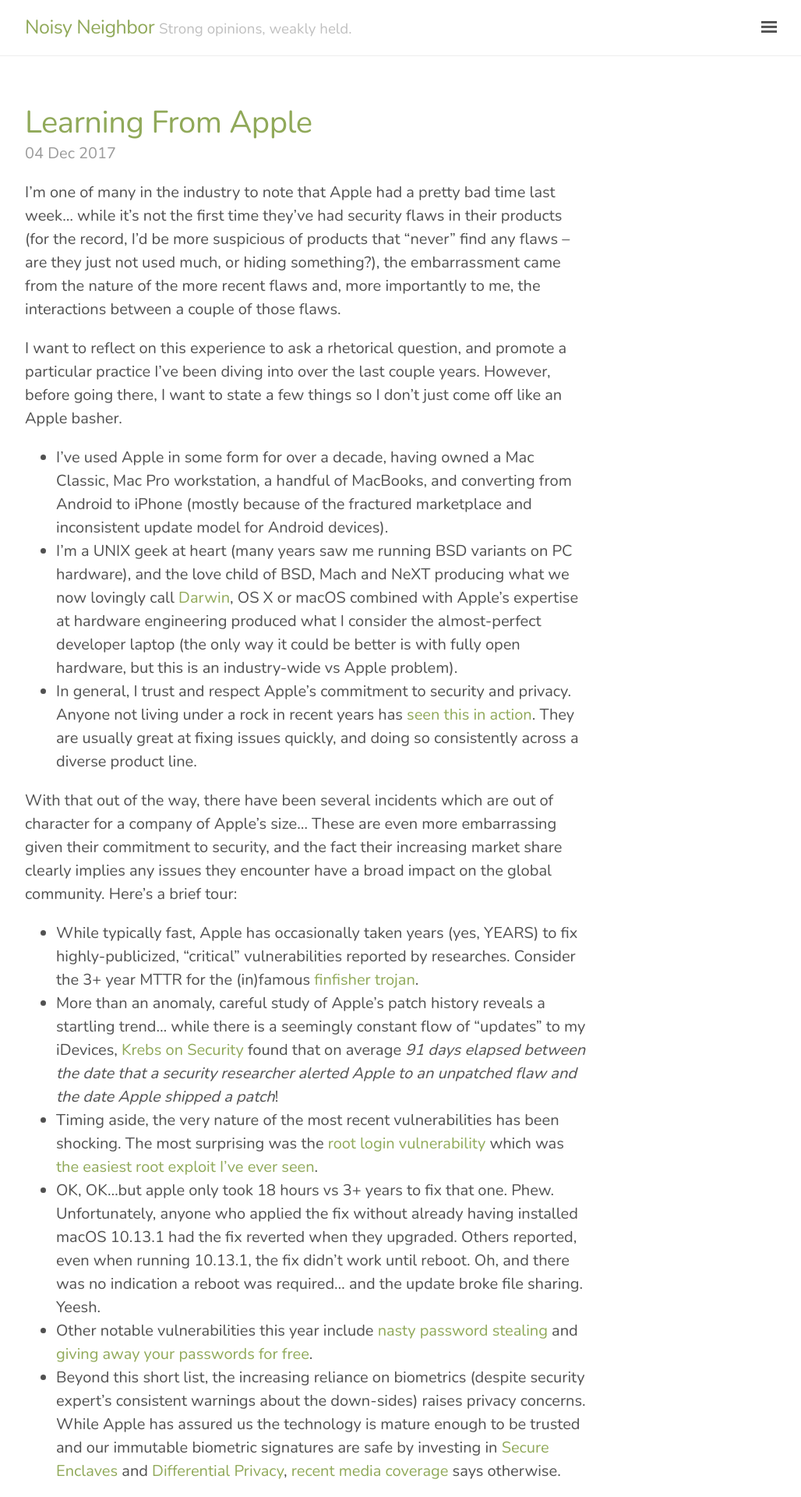
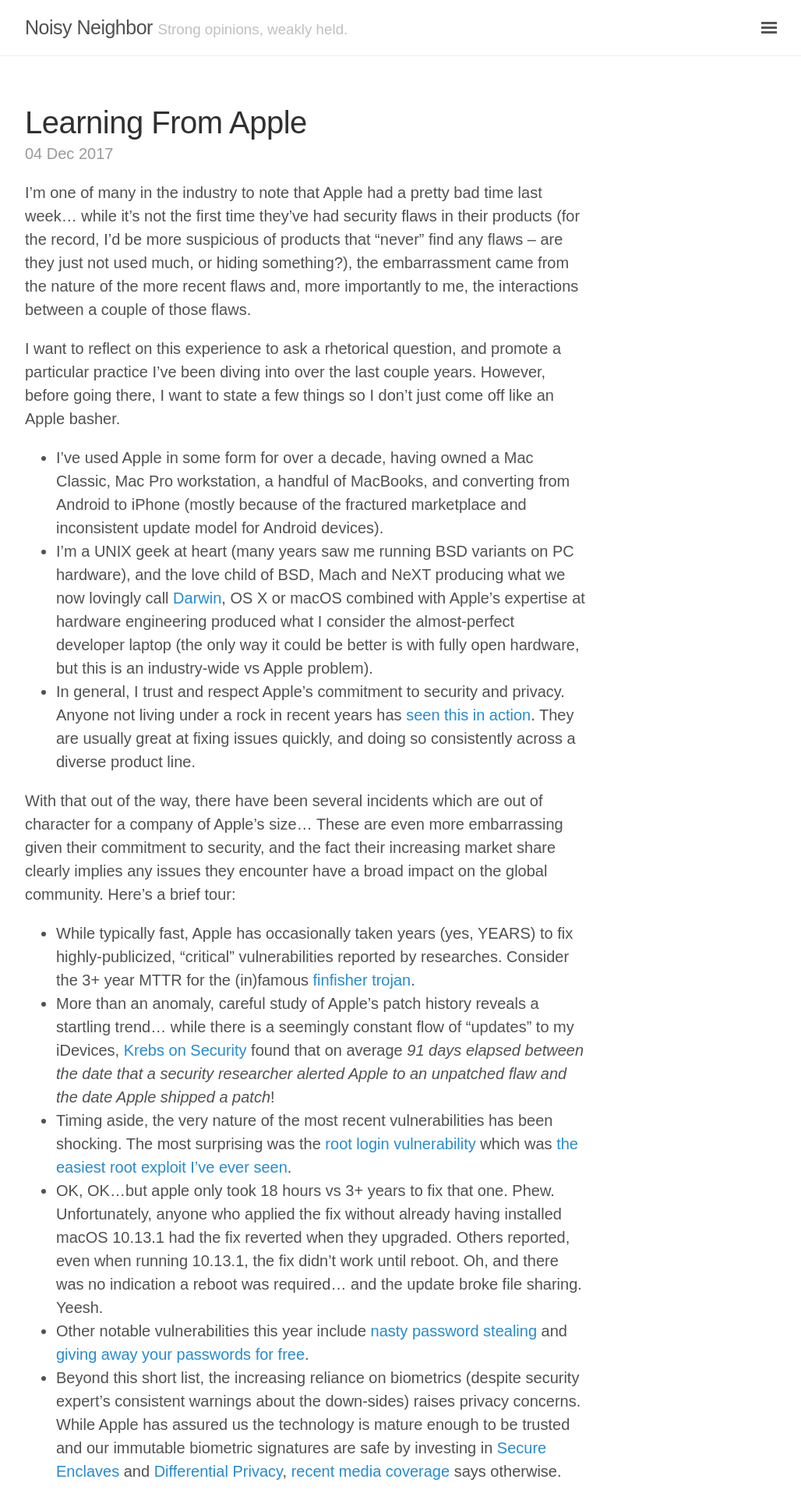
Before and after one commit to deadlysyn/blog, a Jekyll site: the page built from index.html, in a window 1280 px wide. Shown: the top 1920 px of the page at 78% size, without its empty margins (248-1276 px from the left). Built offline with Jekyll 4.4.1, drawn with Linux system fonts in a browser that asks for light colours; a script that is not in the unit is left out; the list of posts is cut into pages by our own code.

Commit message:
update font and theme

```diff
--- a/_includes/head.html
+++ b/_includes/head.html
@@ -19,9 +19,9 @@
   <link rel="stylesheet" href="{{ site.baseurl }}/public/css/poole.css">
   <link rel="stylesheet" href="{{ site.baseurl }}/public/css/syntax.css">
   <link rel="stylesheet" href="{{ site.baseurl }}/public/css/lanyon.css">
-  <!--link rel="stylesheet" href="https://fonts.googleapis.com/css?family=PT+Serif:400,400italic,700%7CPT+Sans:400"-->
-  <link rel="stylesheet" href="https://fonts.googleapis.com/css?family=Nunito:400,700|Inconsolata:400,700">
-  <link rel="stylesheet" href="https://maxcdn.bootstrapcdn.com/font-awesome/4.7.0/css/font-awesome.min.css">
+  <link rel="stylesheet" href="http://fonts.googleapis.com/css?family=Open+Sans:300,400,600&subset=latin">
+  <link rel="stylesheet" href="https://opensource.keycdn.com/fontawesome/4.7.0/font-awesome.min.css" integrity="sha384-dNpIIXE8U05kAbPhy3G1cz+yZmTzA6CY8Vg/u2L9xRnHjJiAK76m2BIEaSEV+/aU" crossorigin="anonymous">
+  <script src="https://widget.battleforthenet.com/widget.js" async></script>
 
   <!-- Icons -->
   <link rel="apple-touch-icon-precomposed" sizes="144x144" href="{{ site.baseurl }}/public/apple-touch-icon-precomposed.png">
--- a/_layouts/default.html
+++ b/_layouts/default.html
@@ -3,7 +3,7 @@
 
   {% include head.html %}
 
-  <body class="layout-reverse sidebar-overlay theme-base-0b">
+  <body class="layout-reverse sidebar-overlay">
 
     {% include sidebar.html %}
 
```
